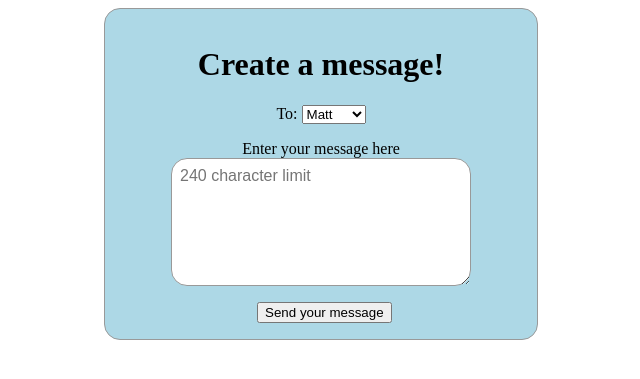
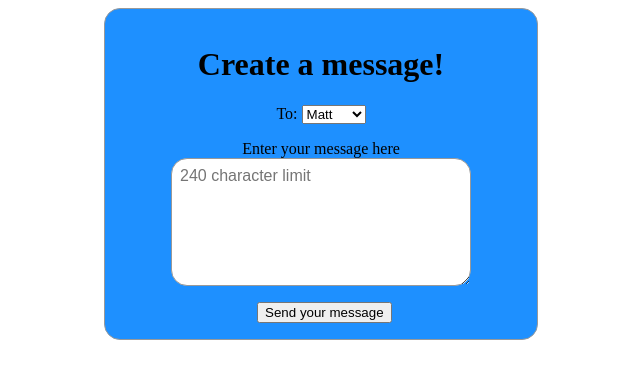
Before and after one commit to MattBussing/DistanceServer, a Flask app: page / in a window 1280 px wide. Shown: the top 379 px of the page, without its empty margins (319-959 px from the left). Run offline with Flask 2, Linux system fonts and the light colour scheme.

Commit message:
changed color and added language

```diff
--- a/templates/form.html
+++ b/templates/form.html
@@ -1,5 +1,6 @@
 <!DOCTYPE html>
-<html>
+<html lang="en-US">
+
 
 <head>
     <meta charset="utf-8">
@@ -17,7 +18,7 @@
         form {
             display: inline-block;
             width: 400px;
-            background-color: lightblue;
+            background-color: DodgerBlue;
             padding: 1em;
             border: 1px solid #999;
             border-radius: 1em;
```
